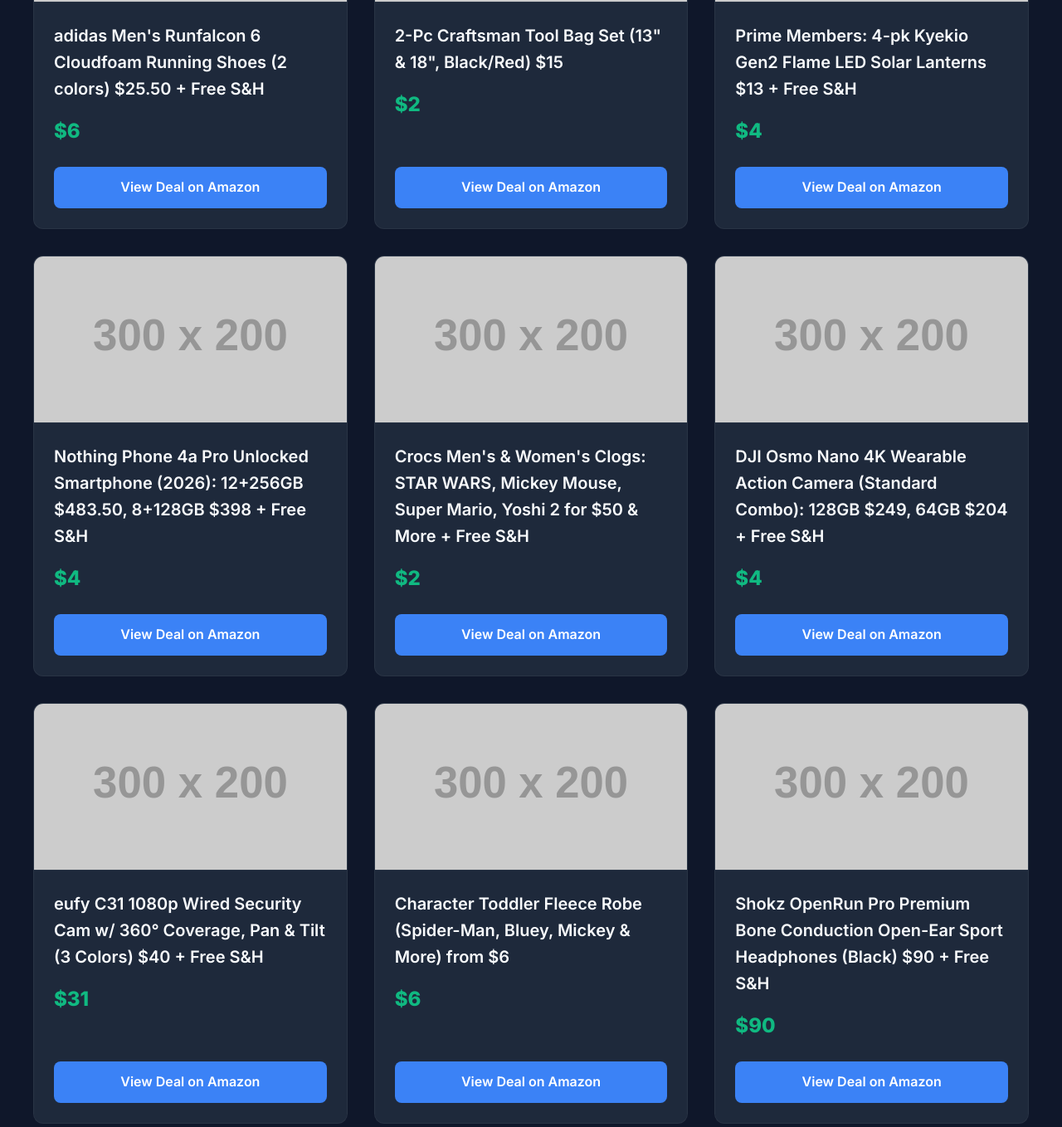
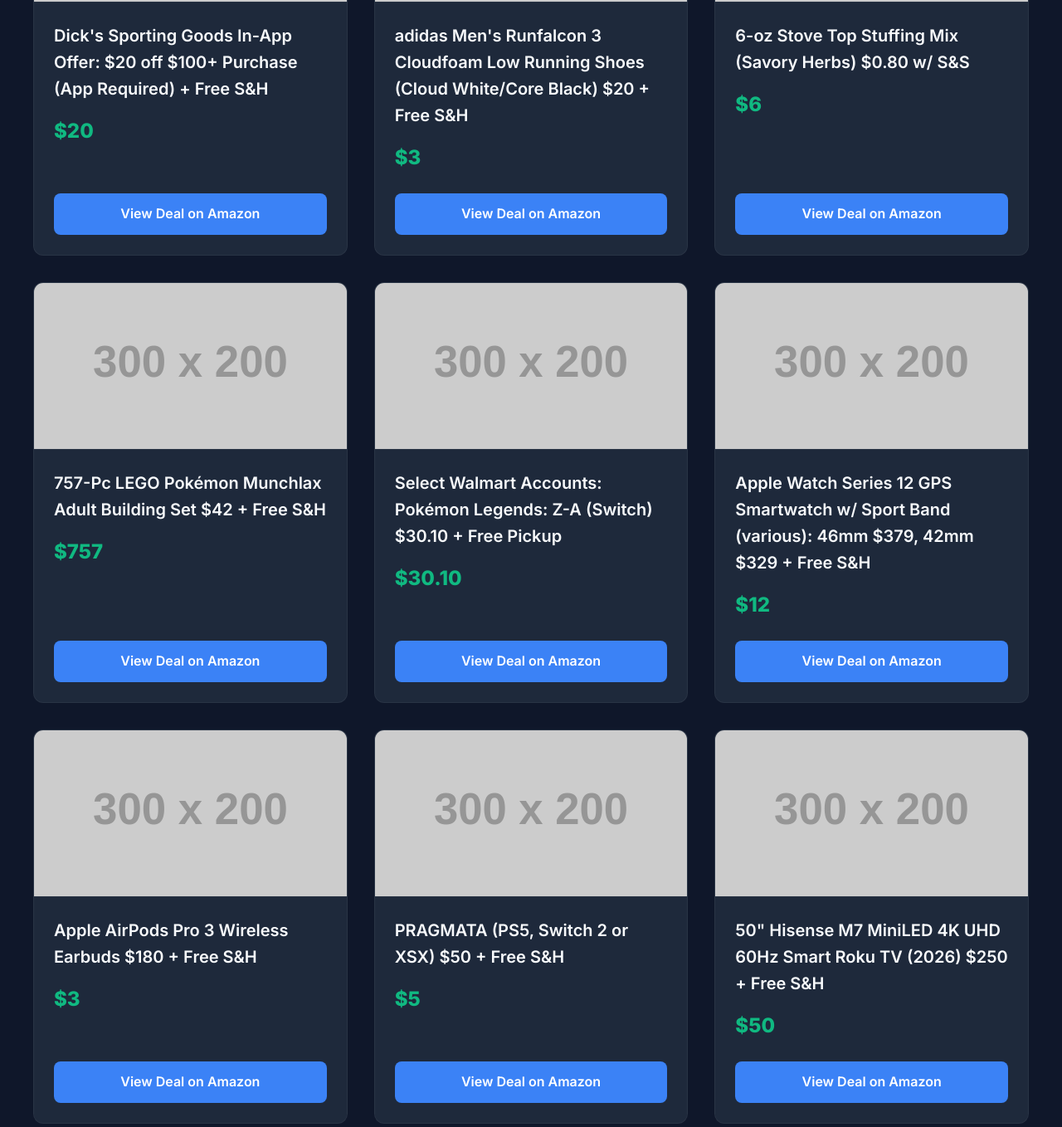
Before and after one commit to littlejosh1233/daily-deals, a plain HTML site: page docs/index.html in a window 1280 px wide. Shown: the part 430-1788 px from the top of the page at 83% size. Drawn offline with Linux system fonts and the light colour scheme; placeholder pictures from the web are drawn by us.

Commit message:
Auto-update daily deals Sun 11/15/2026

```diff
--- a/docs/index.html
+++ b/docs/index.html
@@ -157,15 +157,47 @@
 
     <header>
         <h1>Daily Tech Deals</h1>
-        <p class="subtitle">The best, hand-picked PC parts and gaming gear. Updated November 14, 2026, 03:56 PM.</p>
+        <p class="subtitle">The best, hand-picked PC parts and gaming gear. Updated November 15, 2026, 10:11 AM.</p>
     </header>
 
     <div class="container">
 
         <div class="card">
-            <img src="https://via.placeholder.com/300x200?text=Top+Deal" alt="adidas Men's Runfalcon 6 Cloudfoam Running Shoes (2 colors) $25.50 + Free S&H" class="card-img">
+            <img src="https://via.placeholder.com/300x200?text=Top+Deal" alt="Dick's Sporting Goods In-App Offer: $20 off $100+ Purchase (App Required) + Free S&H" class="card-img">
             <div class="card-content">
-                <h2 class="card-title">adidas Men's Runfalcon 6 Cloudfoam Running Shoes (2 colors) $25.50 + Free S&H</h2>
+                <h2 class="card-title">Dick's Sporting Goods In-App Offer: $20 off $100+ Purchase (App Required) + Free S&H</h2>
+                <div class="card-price-row">
+                    <div>
+                        <span class="price">$20</span>
+
+                    </div>
+
+                </div>
+                <!-- This links to the product using YOUR affiliate tag -->
+                <a href="https://slickdeals.net/f/20313573-app-only-dick-s-sporting-goods-20-off-100-free-shipping?utm_source=rss&utm_content=fp&utm_medium=RSS2?tag=little1233s-20" target="_blank" class="btn">View Deal on Amazon</a>
+            </div>
+        </div>
+
+        <div class="card">
+            <img src="https://via.placeholder.com/300x200?text=Top+Deal" alt="adidas Men's Runfalcon 3 Cloudfoam Low Running Shoes (Cloud White/Core Black) $20 + Free S&H" class="card-img">
+            <div class="card-content">
+                <h2 class="card-title">adidas Men's Runfalcon 3 Cloudfoam Low Running Shoes (Cloud White/Core Black) $20 + Free S&H</h2>
+                <div class="card-price-row">
+                    <div>
+                        <span class="price">$3</span>
+
+                    </div>
+
+                </div>
+                <!-- This links to the product using YOUR affiliate tag -->
+                <a href="https://slickdeals.net/f/20311293-adidas-men-s-runfalcon-3-cloudfoam-low-running-shoes-20?utm_source=rss&utm_content=fp&utm_medium=RSS2?tag=little1233s-20" target="_blank" class="btn">View Deal on Amazon</a>
+            </div>
+        </div>
+
+        <div class="card">
+            <img src="https://via.placeholder.com/300x200?text=Top+Deal" alt="6-oz Stove Top Stuffing Mix (Savory Herbs) $0.80 w/ S&S" class="card-img">
+            <div class="card-content">
+                <h2 class="card-title">6-oz Stove Top Stuffing Mix (Savory Herbs) $0.80 w/ S&S</h2>
                 <div class="card-price-row">
                     <div>
                         <span class="price">$6</span>
@@ -174,14 +206,110 @@
 
                 </div>
                 <!-- This links to the product using YOUR affiliate tag -->
-                <a href="https://slickdeals.net/f/20303196-adidas-men-s-runfalcon-6-cloudfoam-running-shoes-2-colors-25-5?utm_source=rss&utm_content=fp&utm_medium=RSS2?tag=little1233s-20" target="_blank" class="btn">View Deal on Amazon</a>
+                <a href="https://slickdeals.net/f/20311617-stove-top-stuffing-mix-savory-herbs-6-oz-box-0-80-with-s-s-amazon?utm_source=rss&utm_content=fp&utm_medium=RSS2?tag=little1233s-20" target="_blank" class="btn">View Deal on Amazon</a>
             </div>
         </div>
 
         <div class="card">
-            <img src="https://via.placeholder.com/300x200?text=Top+Deal" alt="2-Pc Craftsman Tool Bag Set (13" & 18", Black/Red) $15" class="card-img">
+            <img src="https://via.placeholder.com/300x200?text=Top+Deal" alt="757-Pc LEGO Pokémon Munchlax Adult Building Set $42 + Free S&H" class="card-img">
             <div class="card-content">
-                <h2 class="card-title">2-Pc Craftsman Tool Bag Set (13" & 18", Black/Red) $15</h2>
+                <h2 class="card-title">757-Pc LEGO Pokémon Munchlax Adult Building Set $42 + Free S&H</h2>
+                <div class="card-price-row">
+                    <div>
+                        <span class="price">$757</span>
+
+                    </div>
+
+                </div>
+                <!-- This links to the product using YOUR affiliate tag -->
+                <a href="https://slickdeals.net/f/20313624-lego-pok-mon-munchlax-adult-building-set-72150-42?utm_source=rss&utm_content=fp&utm_medium=RSS2?tag=little1233s-20" target="_blank" class="btn">View Deal on Amazon</a>
+            </div>
+        </div>
+
+        <div class="card">
+            <img src="https://via.placeholder.com/300x200?text=Top+Deal" alt="Select Walmart Accounts: Pokémon Legends: Z-A (Switch) $30.10 + Free Pickup" class="card-img">
+            <div class="card-content">
+                <h2 class="card-title">Select Walmart Accounts: Pokémon Legends: Z-A (Switch) $30.10 + Free Pickup</h2>
+                <div class="card-price-row">
+                    <div>
+                        <span class="price">$30.10</span>
+
+                    </div>
+
+                </div>
+                <!-- This links to the product using YOUR affiliate tag -->
+                <a href="https://slickdeals.net/f/20312202-select-walmart-accounts-pok-mon-legends-z-a-switch-30-10-free-pickup?utm_source=rss&utm_content=fp&utm_medium=RSS2?tag=little1233s-20" target="_blank" class="btn">View Deal on Amazon</a>
+            </div>
+        </div>
+
+        <div class="card">
+            <img src="https://via.placeholder.com/300x200?text=Top+Deal" alt="Apple Watch Series 12 GPS Smartwatch w/ Sport Band (various): 46mm $379, 42mm $329 + Free S&H" class="card-img">
+            <div class="card-content">
+                <h2 class="card-title">Apple Watch Series 12 GPS Smartwatch w/ Sport Band (various): 46mm $379, 42mm $329 + Free S&H</h2>
+                <div class="card-price-row">
+                    <div>
+                        <span class="price">$12</span>
+
+                    </div>
+
+                </div>
+                <!-- This links to the product using YOUR affiliate tag -->
+                <a href="https://slickdeals.net/f/20312508-apple-watch-series-12-gps-smartwatch-w-sport-band-various-46mm-379-42mm-329-free-s-h?utm_source=rss&utm_content=fp&utm_medium=RSS2?tag=little1233s-20" target="_blank" class="btn">View Deal on Amazon</a>
+            </div>
+        </div>
+
+        <div class="card">
+            <img src="https://via.placeholder.com/300x200?text=Top+Deal" alt="Apple AirPods Pro 3 Wireless Earbuds $180 + Free S&H" class="card-img">
+            <div class="card-content">
+                <h2 class="card-title">Apple AirPods Pro 3 Wireless Earbuds $180 + Free S&H</h2>
+                <div class="card-price-row">
+                    <div>
+                        <span class="price">$3</span>
+
+                    </div>
+
+                </div>
+                <!-- This links to the product using YOUR affiliate tag -->
+                <a href="https://slickdeals.net/f/20313207-apple-airpods-pro-3-wireless-earbuds-179-99-amazon?utm_source=rss&utm_content=fp&utm_medium=RSS2?tag=little1233s-20" target="_blank" class="btn">View Deal on Amazon</a>
+            </div>
+        </div>
+
+        <div class="card">
+            <img src="https://via.placeholder.com/300x200?text=Top+Deal" alt="PRAGMATA (PS5, Switch 2 or XSX) $50 + Free S&H" class="card-img">
+            <div class="card-content">
+                <h2 class="card-title">PRAGMATA (PS5, Switch 2 or XSX) $50 + Free S&H</h2>
+                <div class="card-price-row">
+                    <div>
+                        <span class="price">$5</span>
+
+                    </div>
+
+                </div>
+                <!-- This links to the product using YOUR affiliate tag -->
+                <a href="https://slickdeals.net/f/20309445-49-99-pragmata-playstation-5-nsw2-xsx-at-amazon?utm_source=rss&utm_content=fp&utm_medium=RSS2?tag=little1233s-20" target="_blank" class="btn">View Deal on Amazon</a>
+            </div>
+        </div>
+
+        <div class="card">
+            <img src="https://via.placeholder.com/300x200?text=Top+Deal" alt="50" Hisense M7 MiniLED 4K UHD 60Hz Smart Roku TV (2026) $250 + Free S&H" class="card-img">
+            <div class="card-content">
+                <h2 class="card-title">50" Hisense M7 MiniLED 4K UHD 60Hz Smart Roku TV (2026) $250 + Free S&H</h2>
+                <div class="card-price-row">
+                    <div>
+                        <span class="price">$50</span>
+
+                    </div>
+
+                </div>
+                <!-- This links to the product using YOUR affiliate tag -->
+                <a href="https://slickdeals.net/f/20303781-50-hisense-m7-miniled-4k-uhd-60hz-smart-roku-tv-2026-250-free-s-h?utm_source=rss&utm_content=fp&utm_medium=RSS2?tag=little1233s-20" target="_blank" class="btn">View Deal on Amazon</a>
+            </div>
+        </div>
+
+        <div class="card">
+            <img src="https://via.placeholder.com/300x200?text=Top+Deal" alt="RIDGID Pro Gear System Multi-Section Tool & Small Parts Organizer (Gen 2.0) $20 + Free S&H" class="card-img">
+            <div class="card-content">
+                <h2 class="card-title">RIDGID Pro Gear System Multi-Section Tool & Small Parts Organizer (Gen 2.0) $20 + Free S&H</h2>
                 <div class="card-price-row">
                     <div>
                         <span class="price">$2</span>
@@ -190,167 +318,39 @@
 
                 </div>
                 <!-- This links to the product using YOUR affiliate tag -->
-                <a href="https://slickdeals.net/f/20310342-craftsman-13-18-zippered-tool-bag-combo-14-99-free-shipping-w-prime-or-on-35?utm_source=rss&utm_content=fp&utm_medium=RSS2?tag=little1233s-20" target="_blank" class="btn">View Deal on Amazon</a>
+                <a href="https://slickdeals.net/f/20311398-ridgid-pro-gear-system-gen-2-0-6-compartment-modular-tool-small-parts-organizer-19-98-free-shipping?utm_source=rss&utm_content=fp&utm_medium=RSS2?tag=little1233s-20" target="_blank" class="btn">View Deal on Amazon</a>
             </div>
         </div>
 
         <div class="card">
-            <img src="https://via.placeholder.com/300x200?text=Top+Deal" alt="Prime Members: 4-pk Kyekio Gen2 Flame LED Solar Lanterns $13 + Free S&H" class="card-img">
+            <img src="https://via.placeholder.com/300x200?text=Top+Deal" alt="Rayman: 30th Anniversary Edition (PS5 or Switch) $20" class="card-img">
             <div class="card-content">
-                <h2 class="card-title">Prime Members: 4-pk Kyekio Gen2 Flame LED Solar Lanterns $13 + Free S&H</h2>
+                <h2 class="card-title">Rayman: 30th Anniversary Edition (PS5 or Switch) $20</h2>
                 <div class="card-price-row">
                     <div>
-                        <span class="price">$4</span>
+                        <span class="price">$30</span>
 
                     </div>
 
                 </div>
                 <!-- This links to the product using YOUR affiliate tag -->
-                <a href="https://slickdeals.net/f/20294415-prime-4-pack-kyekio-gen2-solar-flickering-flame-hanging-led-lanterns-14-99-free-shipping?utm_source=rss&utm_content=fp&utm_medium=RSS2?tag=little1233s-20" target="_blank" class="btn">View Deal on Amazon</a>
+                <a href="https://slickdeals.net/f/20312790-rayman-30th-anniversary-edition-nintendo-switch-or-ps5-20-free-shipping-w-prime-or-on-orders-over-35?utm_source=rss&utm_content=fp&utm_medium=RSS2?tag=little1233s-20" target="_blank" class="btn">View Deal on Amazon</a>
             </div>
         </div>
 
         <div class="card">
-            <img src="https://via.placeholder.com/300x200?text=Top+Deal" alt="Nothing Phone 4a Pro Unlocked Smartphone (2026): 12+256GB $483.50, 8+128GB $398 + Free S&H" class="card-img">
+            <img src="https://via.placeholder.com/300x200?text=Top+Deal" alt="1028-Pc LEGO Star Wars Up-Scaled Darth Vader Minifigure (75461) $60 + Free S&H" class="card-img">
             <div class="card-content">
-                <h2 class="card-title">Nothing Phone 4a Pro Unlocked Smartphone (2026): 12+256GB $483.50, 8+128GB $398 + Free S&H</h2>
+                <h2 class="card-title">1028-Pc LEGO Star Wars Up-Scaled Darth Vader Minifigure (75461) $60 + Free S&H</h2>
                 <div class="card-price-row">
                     <div>
-                        <span class="price">$4</span>
+                        <span class="price">$1028</span>
 
                     </div>
 
                 </div>
                 <!-- This links to the product using YOUR affiliate tag -->
-                <a href="https://slickdeals.net/f/20302080-398-nothing-phone-4a-pro-unlocked-smartphone-2026-at-amazon?utm_source=rss&utm_content=fp&utm_medium=RSS2?tag=little1233s-20" target="_blank" class="btn">View Deal on Amazon</a>
-            </div>
-        </div>
-
-        <div class="card">
-            <img src="https://via.placeholder.com/300x200?text=Top+Deal" alt="Crocs Men's & Women's Clogs: STAR WARS, Mickey Mouse, Super Mario, Yoshi 2 for $50 & More + Free S&H" class="card-img">
-            <div class="card-content">
-                <h2 class="card-title">Crocs Men's & Women's Clogs: STAR WARS, Mickey Mouse, Super Mario, Yoshi 2 for $50 & More + Free S&H</h2>
-                <div class="card-price-row">
-                    <div>
-                        <span class="price">$2</span>
-
-                    </div>
-
-                </div>
-                <!-- This links to the product using YOUR affiliate tag -->
-                <a href="https://slickdeals.net/f/20287554-crocs-men-s-women-s-clogs-star-wars-mickey-mouse-super-mario-yoshi-2-for-50-more-free-s-h-on-55?utm_source=rss&utm_content=fp&utm_medium=RSS2?tag=little1233s-20" target="_blank" class="btn">View Deal on Amazon</a>
-            </div>
-        </div>
-
-        <div class="card">
-            <img src="https://via.placeholder.com/300x200?text=Top+Deal" alt="DJI Osmo Nano 4K Wearable Action Camera (Standard Combo): 128GB $249, 64GB $204 + Free S&H" class="card-img">
-            <div class="card-content">
-                <h2 class="card-title">DJI Osmo Nano 4K Wearable Action Camera (Standard Combo): 128GB $249, 64GB $204 + Free S&H</h2>
-                <div class="card-price-row">
-                    <div>
-                        <span class="price">$4</span>
-
-                    </div>
-
-                </div>
-                <!-- This links to the product using YOUR affiliate tag -->
-                <a href="https://slickdeals.net/f/20242011-dji-osmo-nano-4k-wearable-action-camera-standard-combo-128gb-249-64gb-204-free-s-h?utm_source=rss&utm_content=fp&utm_medium=RSS2?tag=little1233s-20" target="_blank" class="btn">View Deal on Amazon</a>
-            </div>
-        </div>
-
-        <div class="card">
-            <img src="https://via.placeholder.com/300x200?text=Top+Deal" alt="eufy C31 1080p Wired Security Cam w/ 360° Coverage, Pan & Tilt (3 Colors) $40 + Free S&H" class="card-img">
-            <div class="card-content">
-                <h2 class="card-title">eufy C31 1080p Wired Security Cam w/ 360° Coverage, Pan & Tilt (3 Colors) $40 + Free S&H</h2>
-                <div class="card-price-row">
-                    <div>
-                        <span class="price">$31</span>
-
-                    </div>
-
-                </div>
-                <!-- This links to the product using YOUR affiliate tag -->
-                <a href="https://slickdeals.net/f/20301162-eufy-c31-1080p-wired-security-cam-w-360-coverage-pan-tilt-3-colors-40-free-s-h?utm_source=rss&utm_content=fp&utm_medium=RSS2?tag=little1233s-20" target="_blank" class="btn">View Deal on Amazon</a>
-            </div>
-        </div>
-
-        <div class="card">
-            <img src="https://via.placeholder.com/300x200?text=Top+Deal" alt="Character Toddler Fleece Robe (Spider-Man, Bluey, Mickey & More) from $6" class="card-img">
-            <div class="card-content">
-                <h2 class="card-title">Character Toddler Fleece Robe (Spider-Man, Bluey, Mickey & More) from $6</h2>
-                <div class="card-price-row">
-                    <div>
-                        <span class="price">$6</span>
-
-                    </div>
-
-                </div>
-                <!-- This links to the product using YOUR affiliate tag -->
-                <a href="https://slickdeals.net/f/20305560-character-toddler-fleece-robe-spider-man-bluey-mickey-more-sizes-12m-5t-from-6-free-shipping-w-walmart-or-on-35?utm_source=rss&utm_content=fp&utm_medium=RSS2?tag=little1233s-20" target="_blank" class="btn">View Deal on Amazon</a>
-            </div>
-        </div>
-
-        <div class="card">
-            <img src="https://via.placeholder.com/300x200?text=Top+Deal" alt="Shokz OpenRun Pro Premium Bone Conduction Open-Ear Sport Headphones (Black) $90 + Free S&H" class="card-img">
-            <div class="card-content">
-                <h2 class="card-title">Shokz OpenRun Pro Premium Bone Conduction Open-Ear Sport Headphones (Black) $90 + Free S&H</h2>
-                <div class="card-price-row">
-                    <div>
-                        <span class="price">$90</span>
-
-                    </div>
-
-                </div>
-                <!-- This links to the product using YOUR affiliate tag -->
-                <a href="https://slickdeals.net/f/20301585-shokz-openrun-pro-premium-bone-conduction-open-ear-sport-headphones-black-89-99?utm_source=rss&utm_content=fp&utm_medium=RSS2?tag=little1233s-20" target="_blank" class="btn">View Deal on Amazon</a>
-            </div>
-        </div>
-
-        <div class="card">
-            <img src="https://via.placeholder.com/300x200?text=Top+Deal" alt="Fisher-Price Wood Montessori Triangle Puzzle Learning Activity $2.85" class="card-img">
-            <div class="card-content">
-                <h2 class="card-title">Fisher-Price Wood Montessori Triangle Puzzle Learning Activity $2.85</h2>
-                <div class="card-price-row">
-                    <div>
-                        <span class="price">$2.85</span>
-
-                    </div>
-
-                </div>
-                <!-- This links to the product using YOUR affiliate tag -->
-                <a href="https://slickdeals.net/f/20296497-10-piece-fisher-price-wood-montessori-toy-triangle-puzzle-2-86-free-shipping-w-prime-or-on-35?utm_source=rss&utm_content=fp&utm_medium=RSS2?tag=little1233s-20" target="_blank" class="btn">View Deal on Amazon</a>
-            </div>
-        </div>
-
-        <div class="card">
-            <img src="https://via.placeholder.com/300x200?text=Top+Deal" alt="Calvin Klein Women's Faux Fur Pom Winter Beanie w/ Velboa Fleece Lining (2 colors) from $13.10" class="card-img">
-            <div class="card-content">
-                <h2 class="card-title">Calvin Klein Women's Faux Fur Pom Winter Beanie w/ Velboa Fleece Lining (2 colors) from $13.10</h2>
-                <div class="card-price-row">
-                    <div>
-                        <span class="price">$2</span>
-
-                    </div>
-
-                </div>
-                <!-- This links to the product using YOUR affiliate tag -->
-                <a href="https://slickdeals.net/f/20306352-calvin-klein-women-s-faux-fur-pom-winter-beanie-with-velboa-fleece-lining-cream-one-size-16-11?utm_source=rss&utm_content=fp&utm_medium=RSS2?tag=little1233s-20" target="_blank" class="btn">View Deal on Amazon</a>
-            </div>
-        </div>
-
-        <div class="card">
-            <img src="https://via.placeholder.com/300x200?text=Top+Deal" alt="The Super Mario Galaxy Movie: Collector's Edition (4K UHD + Blu-ray + Digital) $13" class="card-img">
-            <div class="card-content">
-                <h2 class="card-title">The Super Mario Galaxy Movie: Collector's Edition (4K UHD + Blu-ray + Digital) $13</h2>
-                <div class="card-price-row">
-                    <div>
-                        <span class="price">$4</span>
-
-                    </div>
-
-                </div>
-                <!-- This links to the product using YOUR affiliate tag -->
-                <a href="https://slickdeals.net/f/20308083-new-12-99-the-super-mario-galaxy-movie-collector-s-edition-4k-ultra-hd-blu-ray-digital-4k-at-amazon?utm_source=rss&utm_content=fp&utm_medium=RSS2?tag=little1233s-20" target="_blank" class="btn">View Deal on Amazon</a>
+                <a href="https://slickdeals.net/f/20313264-59-99-40-off-lego-star-wars-up-scaled-darth-vader-minifigure-75461?utm_source=rss&utm_content=fp&utm_medium=RSS2?tag=little1233s-20" target="_blank" class="btn">View Deal on Amazon</a>
             </div>
         </div>
 
```
